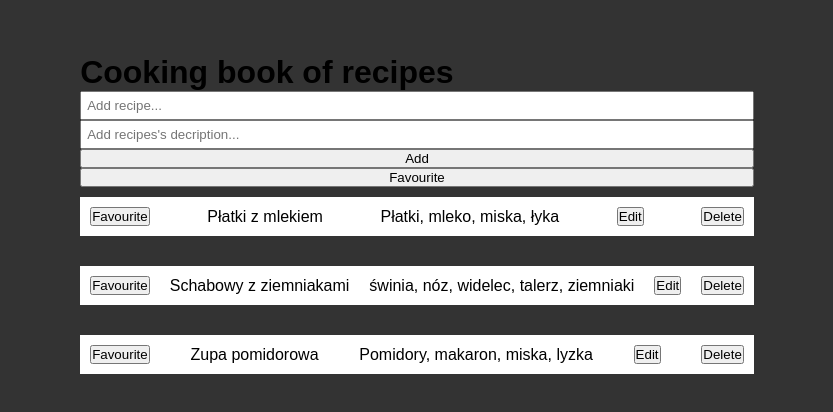
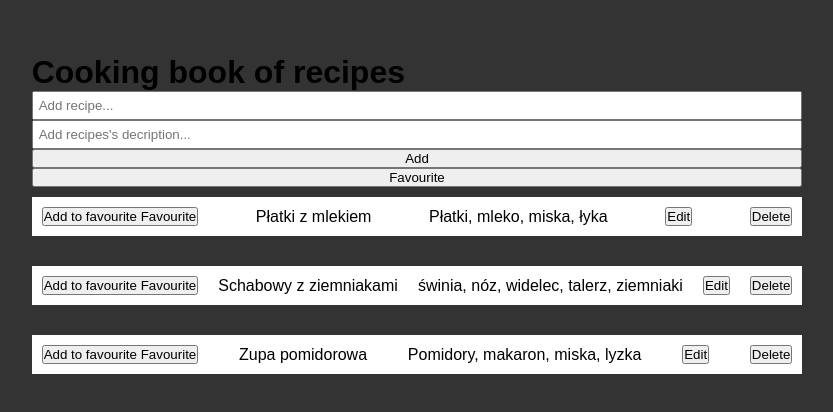
Before and after one commit to mSajewiczz/list-of-recipes, a React (Create React App) app: page / in a window 1280 px wide. Shown: the part 186-598 px from the top of the page, without its empty margins (223-1056 px from the left). Built offline with nearby package versions, Linux system fonts and the light colour scheme.

Commit message:
Final version

```diff
--- a/src/components/AddComponent/AddRecipe.jsx
+++ b/src/components/AddComponent/AddRecipe.jsx
@@ -17,7 +17,6 @@ export default function AddRecipe() {
             <input type="text" placeholder="Add recipes's decription..." value = {content} onChange = {e => setContent(e.target.value)}/>
             <button onClick={() => {
             if(recipes == "" || content == "") {
-                // console.log("nie ok");
                 document.getElementById("error").innerHTML="Write your recipe and the describe inputs!";
 
             } else {
--- a/src/components/Contexts/RecipeContext.jsx
+++ b/src/components/Contexts/RecipeContext.jsx
@@ -3,20 +3,16 @@ import { createContext, useContext, useReducer } from 'react';
 export const RecipeContext = createContext(null);
 export const RecipeDispatchContext = createContext(null);
 
-export function RecipeProvider( {children} ) {
-    const [recipes, dispatch] = useReducer (recipesReducer, initialRecipes);
+export function RecipeProvider({ children }) {
+    const [recipes, dispatch] = useReducer(recipesReducer, initialRecipes);
 
     return (
-        <>
-
-        <RecipeContext.Provider value = {recipes}>
-                <RecipeDispatchContext.Provider value = {dispatch}>
+        <RecipeContext.Provider value={recipes}>
+            <RecipeDispatchContext.Provider value={dispatch}>
                 {children}
             </RecipeDispatchContext.Provider>
         </RecipeContext.Provider>
-
-        </>
-    )
+    );
 }
 
 export function useRecipe() {
@@ -30,36 +26,45 @@ export function useRecipeDispatch() {
 function recipesReducer(recipes, action) {
     switch(action.type) {
         case "added": {
-            return [...recipes,{
+            return [
+                ...recipes,
+                {
                     id: action.id,
                     text: action.text,
                     content: action.content,
                     isFavourite: false
-            }]
                 }
-
+            ];
+        }
         case "changed": {
             return recipes.map(t => {
-                if(t.id === action.recipe.id) {
-                    return action.recipe
+                if (t.id === action.recipe.id) {
+                    return action.recipe;
                 } else {
-                    return t
+                    return t;
                 }
             });
         }
-
-        case 'deleted': {
+        case "deleted": {
             return recipes.filter(t => t.id !== action.id);
         }
-
+        case "toggleFavourite": { // nowa akcja dla ulubionych
+            return recipes.map(t => {
+                if (t.id === action.id) {
+                    return { ...t, isFavourite: !t.isFavourite };
+                } else {
+                    return t;
+                }
+            });
+        }
         default: {
-            throw Error("Unknow action: " + action.type)
+            throw Error("Unknown action: " + action.type);
         }
     }
 }
 
 const initialRecipes = [
-    {id: 0, text: "Płatki z mlekiem", content: "Płatki, mleko, miska, łyka", isFavourite: false},
-    {id: 1, text: "Schabowy z ziemniakami", content: "świnia, nóz, widelec, talerz, ziemniaki", isFavourite: false},
-    {id: 2, text: "Zupa pomidorowa", content: "Pomidory, makaron, miska, lyzka", isFavourite: false},
-]
+    { id: 0, text: "Płatki z mlekiem", content: "Płatki, mleko, miska, łyka", isFavourite: false },
+    { id: 1, text: "Schabowy z ziemniakami", content: "świnia, nóz, widelec, talerz, ziemniaki", isFavourite: false },
+    { id: 2, text: "Zupa pomidorowa", content: "Pomidory, makaron, miska, lyzka", isFavourite: false },
+];
--- a/src/components/RecipeComponent/Recipe.jsx
+++ b/src/components/RecipeComponent/Recipe.jsx
@@ -1,6 +1,9 @@
 import { useState } from 'react';
 import { useRecipe, useRecipeDispatch } from '../Contexts/RecipeContext';
 import '../RecipeComponent/Recipe.css'
+
+
+
 
 export default function RecipeList() {
     const recipes = useRecipe();
@@ -21,10 +24,22 @@ export default function RecipeList() {
 
 
 
+
 function Recipe ({recipe}) {
     const [isEditing, setIsEditing] = useState(false);
     const dispatch = useRecipeDispatch();
     let recipeContent;
+
+    const recipes = useRecipe();
+    const [showFavourites, setShowFavourites] = useState(false);
+
+    function handleToggleFavourite(id) {
+        dispatch({ type: 'toggleFavourite', id });
+    }
+
+    const displayedRecipes = showFavourites
+        ? recipes.filter(recipe => recipe.isFavourite)
+        : recipes;
 
     if(isEditing) {
         recipeContent = (
@@ -70,9 +85,8 @@ function Recipe ({recipe}) {
     return (
         <>
         <label>
-            <button onClick={() => {
-                isFavourite = true;
-            }}>Favourite</button>
+            <button onClick={() => handleToggleFavourite(recipe.id)}>
+            {recipe.isFavourite ? "Remove from favoutrite" : "Add to favourite"} Favourite</button>
                 {recipeContent}
             <button onClick={() => {
                 dispatch({
```
Lines whose indentation alone changed are shown as unchanged.
